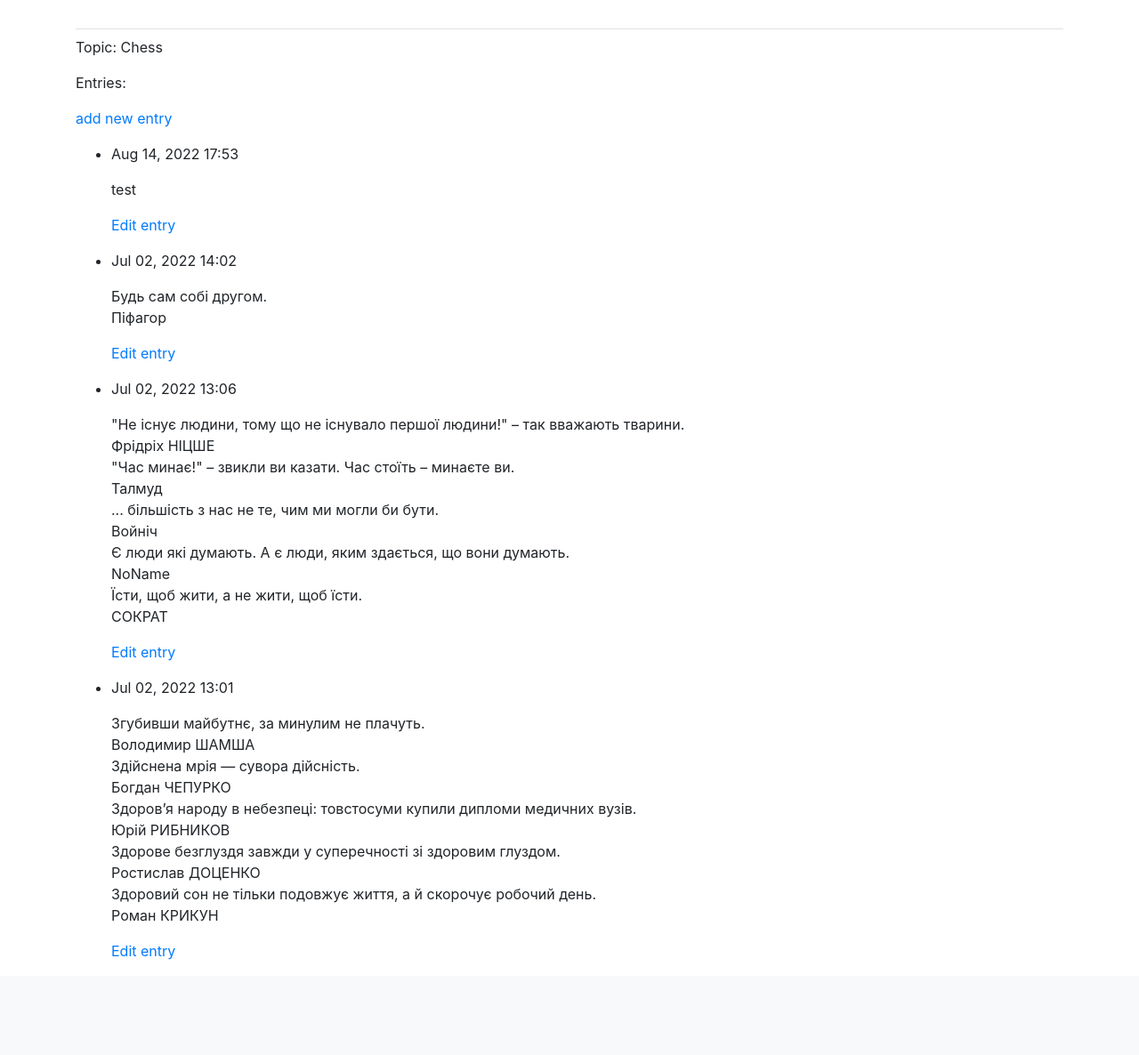
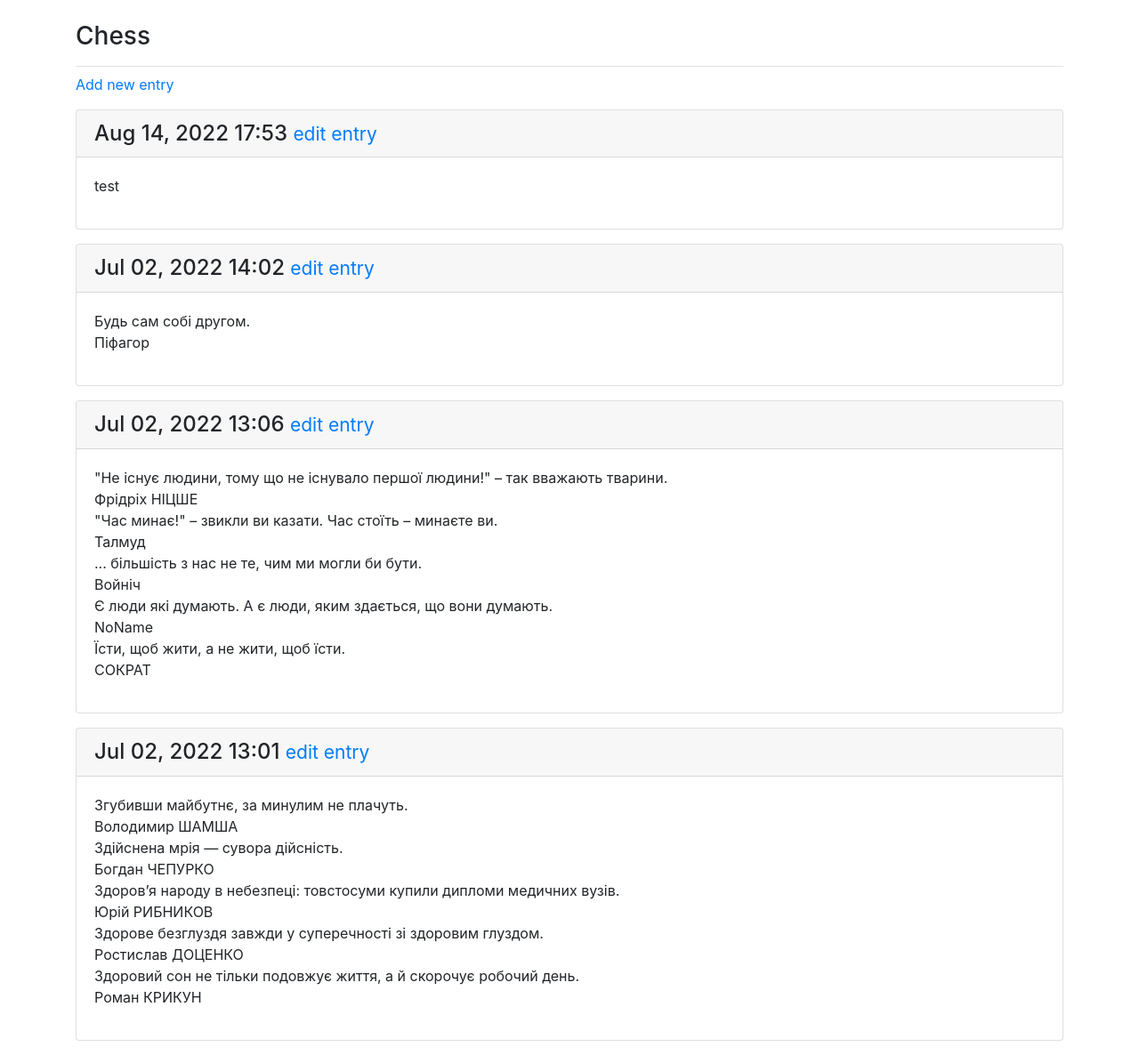
Before and after one commit to torn80beta/learning_log_pcc, a Django app: page /topics/1/ in a window 1280 px wide. Shown: the part 58-1244 px from the top of the page at 89% size. Before the commit the page ends 1137 px from the top, so only its background shows below. Run offline with Django 4.2, Linux system fonts and the light colour scheme; a user stored in the database is signed in; data comes from the database, SQL or seed files in the repository; both versions use the stored data as it was after the commit; some libraries are stand-ins or nearby versions.

Commit message:
Bootstrap 4 styles has been added to topic.html, topics.html.

```diff
--- a/learning_logs/templates/learning_logs/topic.html
+++ b/learning_logs/templates/learning_logs/topic.html
@@ -1,26 +1,26 @@
 {% extends 'learning_logs/base.html' %}
 
+{% block page_header %}
+    <h3>{{ topic }}</h3>
+{% endblock page_header %}
+
 {% block content %}
-
-    <p>Topic:  {{ topic }}</p>
-
-    <p>Entries:</p>
     <p>
-        <a href="{% url 'learning_logs:new_entry' topic.id %}">add new entry</a>
+        <a href="{% url 'learning_logs:new_entry' topic.id %}">Add new entry</a>
     </p>
 
-    <ul>
     {% for entry in entries %}
-        <li>
-            <p>{{ entry.date_added|date:'M d, Y H:i' }}</p>
-            <p>{{ entry.text|linebreaks }}</p>
-            <p>
-                <a href="{%url 'learning_logs:edit_entry' entry.id %}">Edit entry</a>
-            </p>
-        </li>
+        <div class="card mb-3">
+            <h4 class="card-header">
+                {{ entry.date_added|date:'M d, Y H:i' }}
+                <small><a href="{% url 'learning_logs:edit_entry' entry.id %}">edit entry</a> </small>
+            </h4>
+            <div class="card-body">
+                {{ entry.text|linebreaks }}
+            </div>
+        </div>
     {% empty %}
-        <li>There are no entries for this topic yet.</li>
+        <p>There are no entries for this topic yet.</p>
     {% endfor %}
-    </ul>
 
 {% endblock content %}
```
Also changed, not shown: learning_logs/templates/learning_logs/topics.html (+8 -8 lines), db.sqlite3.
